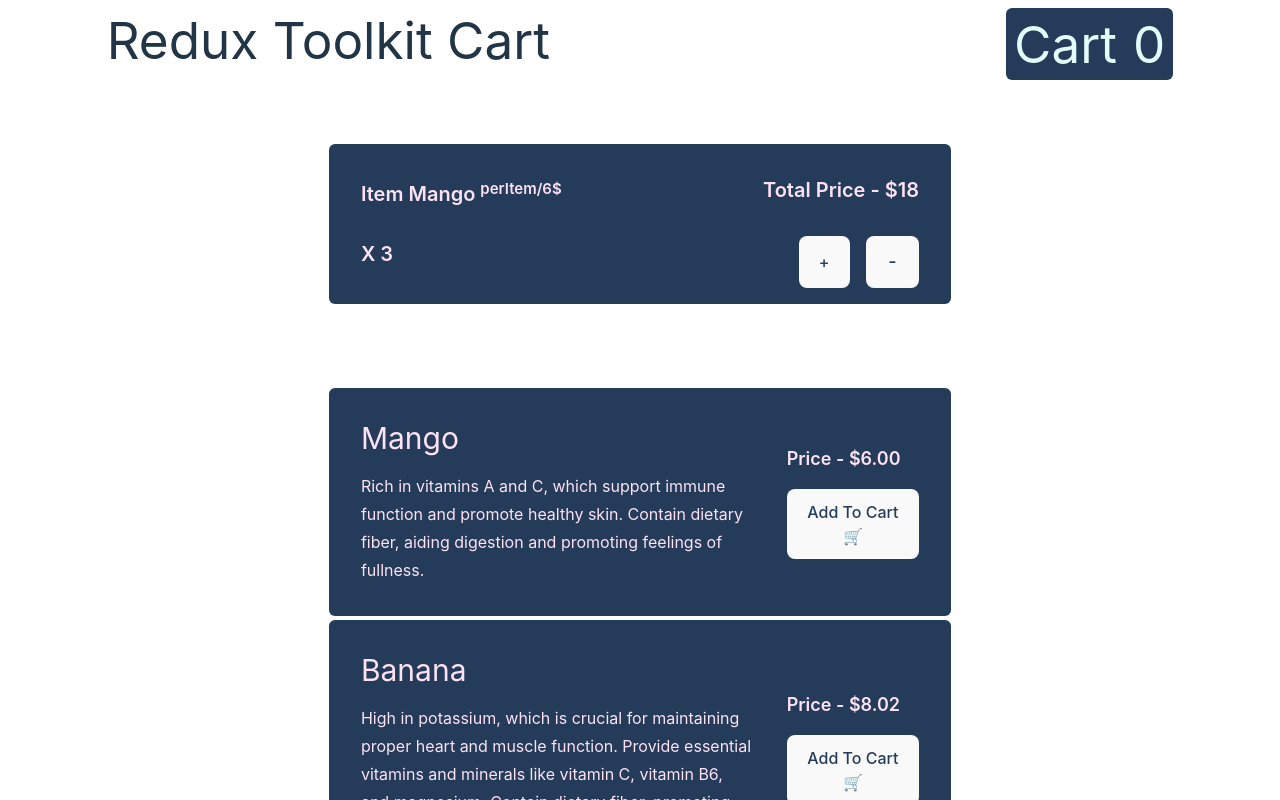
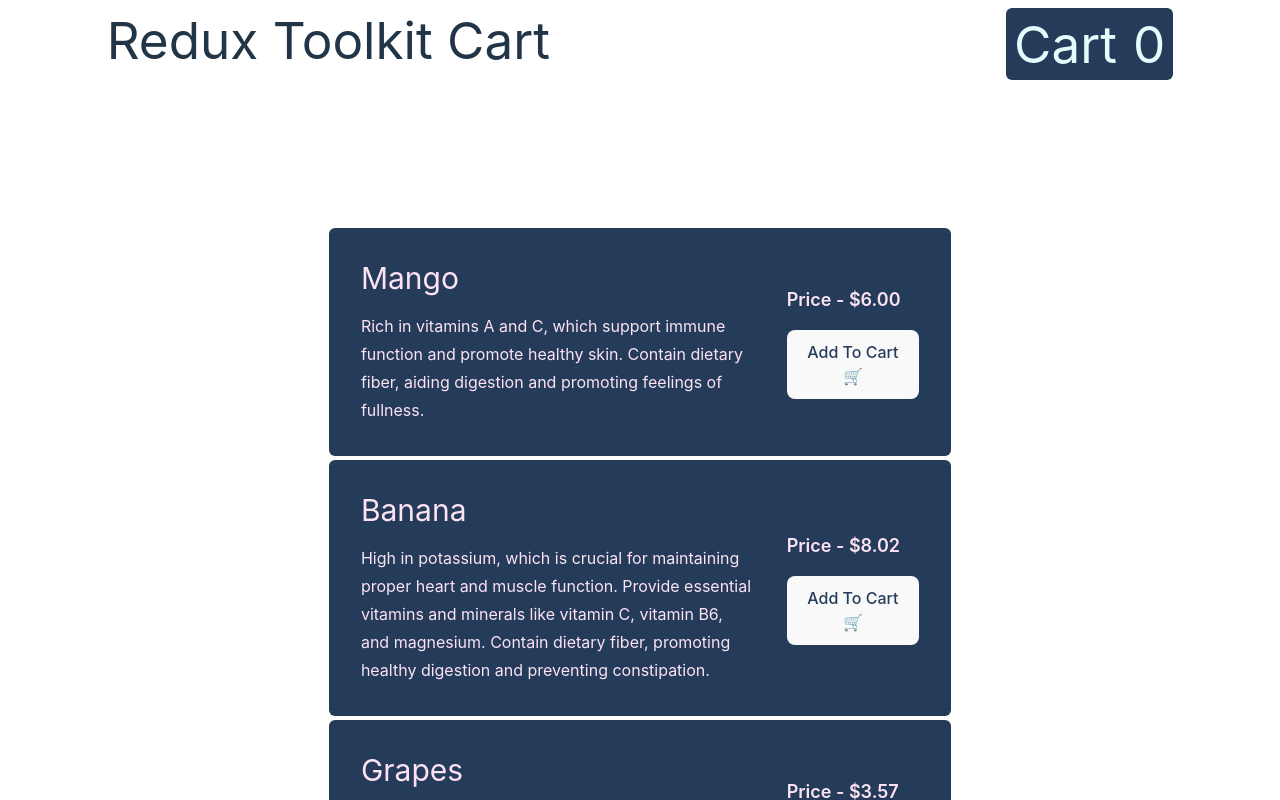
Before and after one commit to TecLegacy/monthly_work, a React (Vite) app in the folder may/react/cart-js/: page / in a window 1280 px wide. Shown: the top 800 px of the page. Built offline with nearby package versions, Linux system fonts and the light colour scheme.

Commit message:
Cart add & remove item logic

```diff
--- a/may/react/cart-js/src/components/Cart/index.jsx
+++ b/may/react/cart-js/src/components/Cart/index.jsx
@@ -39,10 +39,17 @@
 
 const Cart = () => {
   const dispatch = useDispatch();
-  console.log(DUMMY_ITEM);
+  const product = useSelector(state => state.cart.product);
+  const totalPrice = useSelector(state => state.cart.totalPrice);
+
+  // Add item to cart (store)
   const addToCart = product => {
-    console.log(product);
     dispatch(cartActions.addToCart(product));
+  };
+
+  // Remove item from cart
+  const removeItem = product => {
+    dispatch(cartActions.removeFromCart(product));
   };
 
   return (
@@ -52,32 +59,45 @@
         className='flex
       items-center mx-auto  py-4  mb-8 w-5/6
        justify-between mt-12
+       flex-col gap-4
       '
       >
+        {product.map((products, index) => (
           <div
+            // key={products.id}
+            key={index}
             className='mx-auto  w-7/12 flex items-center justify-between
           bg-regal-blue text-text-light  py-4 px-8 rounded-md '
           >
             <div className='  text-xl  font-semibold flex  flex-col  gap-8  '>
               <span>
-              Item Mango <sup>perItem/6$</sup>{' '}
+                {products.item} <sup>perItem/{products.perItem}$</sup>{' '}
               </span>
-            <span>X 3</span>
+              <span>X {products.quantity}</span>
             </div>
             <div className=' flex flex-col gap-8  '>
-            <p className=' text-xl  font-semibold  mt-4'>Total Price - $18</p>
+              <p className=' text-xl  font-semibold  mt-4'>
+                Total Price - ${products.price.toFixed(2)}
+              </p>
               <div className=' flex  gap-4  justify-end'>
-              <button className=' hover:bg-blue-light transition duration-300 ease-in-out text-regal-blue'>
+                <button
+                  className=' hover:bg-blue-light transition duration-300 ease-in-out text-regal-blue'
+                  onClick={() => addToCart(products)}
+                >
                   {' '}
                   +
                 </button>
-              <button className='  text-lg  hover:bg-blue-light transition duration-300 ease-in-out text-regal-blue'>
+                <button
+                  className='  text-lg  hover:bg-blue-light transition duration-300 ease-in-out text-regal-blue'
+                  onClick={() => removeItem(products)}
+                >
                   {' '}
                   -
                 </button>
               </div>
             </div>
           </div>
+        ))}
       </section>
 
       {/* Cart Items */}
--- a/may/react/cart-js/src/store/store.js
+++ b/may/react/cart-js/src/store/store.js
@@ -1,54 +1,48 @@
 import { createSlice, configureStore } from '@reduxjs/toolkit';
 
 const cartState = {
-  product: [
-    {
-      id: 1,
-      item: 'm',
-      price: 3.0,
-      perItem: 2.0,
-    },
-  ],
-  totalQantity: '',
+  product: [],
 };
 
 const cartSlice = createSlice({
   name: 'Cart',
   initialState: cartState,
-  // reducers: {
-  //   addToCart(state, action) {
-  //     const sentProduct = action.payload;
-  //     /**
-  //      * product {item, price, perItem perice, productquantity
-  //      * }
-  //      * totalQuantity - product length
-  //      */
-  //     //  const newCart =
-  //     // console.log(sentProduct);
-  //     const itemExist = state.product.filter(
-  //       item => item.id === sentProduct.id
-  //     );
-  //     // console.log(state.product);
-  //     console.log('value', itemExist);
-  //     // console.log(sentProduct);
-  //     // const newItem = sentProduct.map(curr => ({
-  //     //   id: sentProduct.id,
-  //     //   item: sentProduct.item,
-  //     //   price: sentProduct.price,
-  //     //   perItem: sentProduct.perItem,
-  //     // }));
+  reducers: {
+    addToCart(state, action) {
+      const newItem = action.payload;
+      const existingItem = state.product.find(item => item.id === newItem.id);
 
-  //     const newItem = [];
-  //     newItem.push({
-  //       id: sentProduct.id,
-  //       item: sentProduct.item,
-  //       price: sentProduct.price,
-  //       perItem: sentProduct.perItem,
-  //     });
-  //     console.log(newItem);
-  //   },
-  //   removeFromCart() {},
-  // },
+      if (!existingItem) {
+        state.product.push({
+          item: newItem.item,
+          price: newItem.price,
+          quantity: 1,
+          perItem: newItem.perItem,
+          id: newItem.id,
+        });
+        console.log('Added to cart');
+      } else {
+        existingItem.quantity++,
+          (existingItem.price = existingItem.price + newItem.perItem);
+      }
+    },
+    removeFromCart(state, action) {
+      const ourItem = action.payload;
+      const remove = state.product.find(item => item.id === ourItem.id);
+
+      if (remove.quantity === 1) {
+        state.product = state.product.filter(item => item.id !== remove.id);
+        console.log('No item Found');
+      } else {
+        remove.quantity--;
+        remove.price -= ourItem.perItem;
+      }
+
+      // let sum = 0;  total amount in cart
+      // state.product.forEach(item => (sum += item.price));
+      // console.log(sum);
+    },
+  },
 });
 
 export const store = configureStore({
```
Lines whose indentation alone changed are shown as unchanged.
